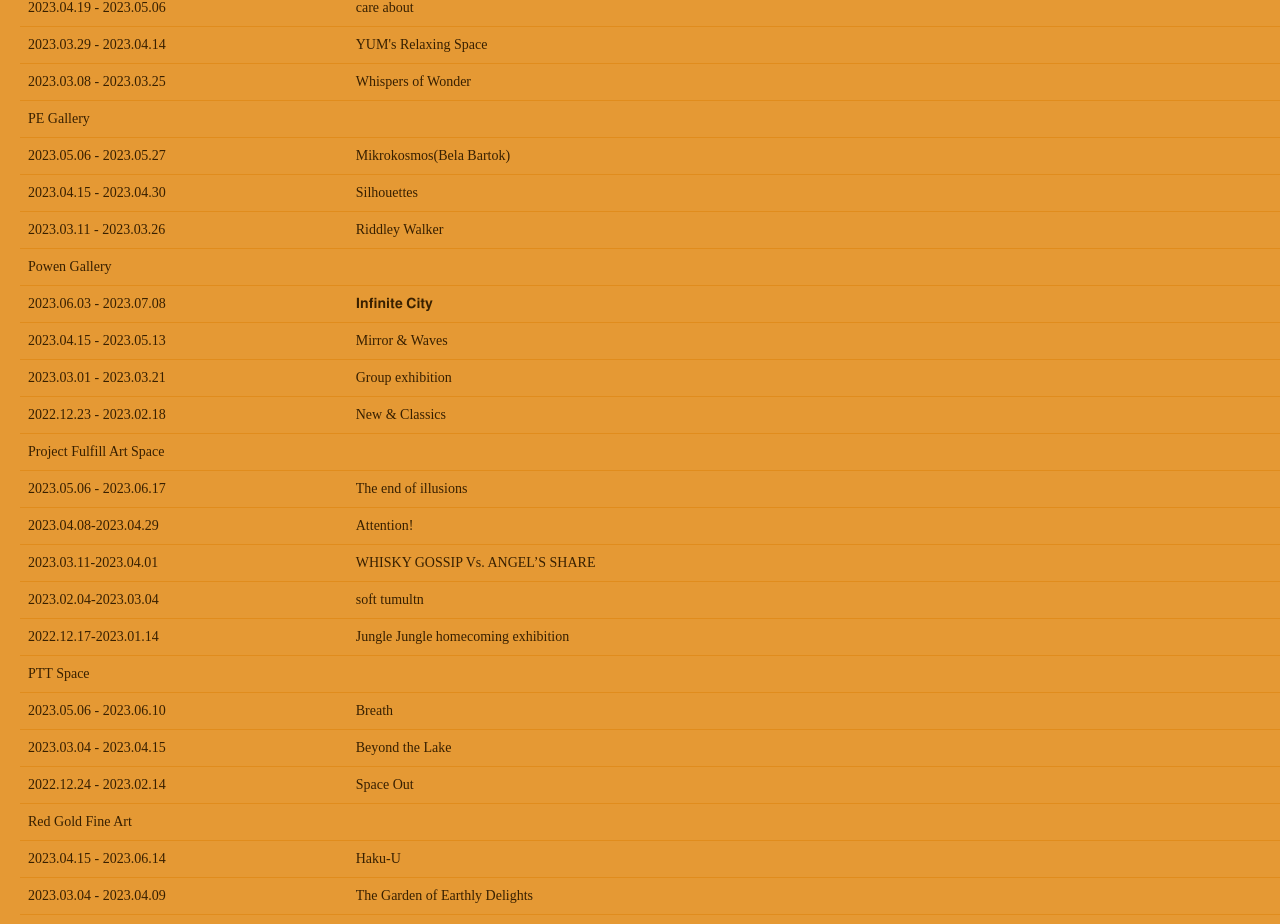
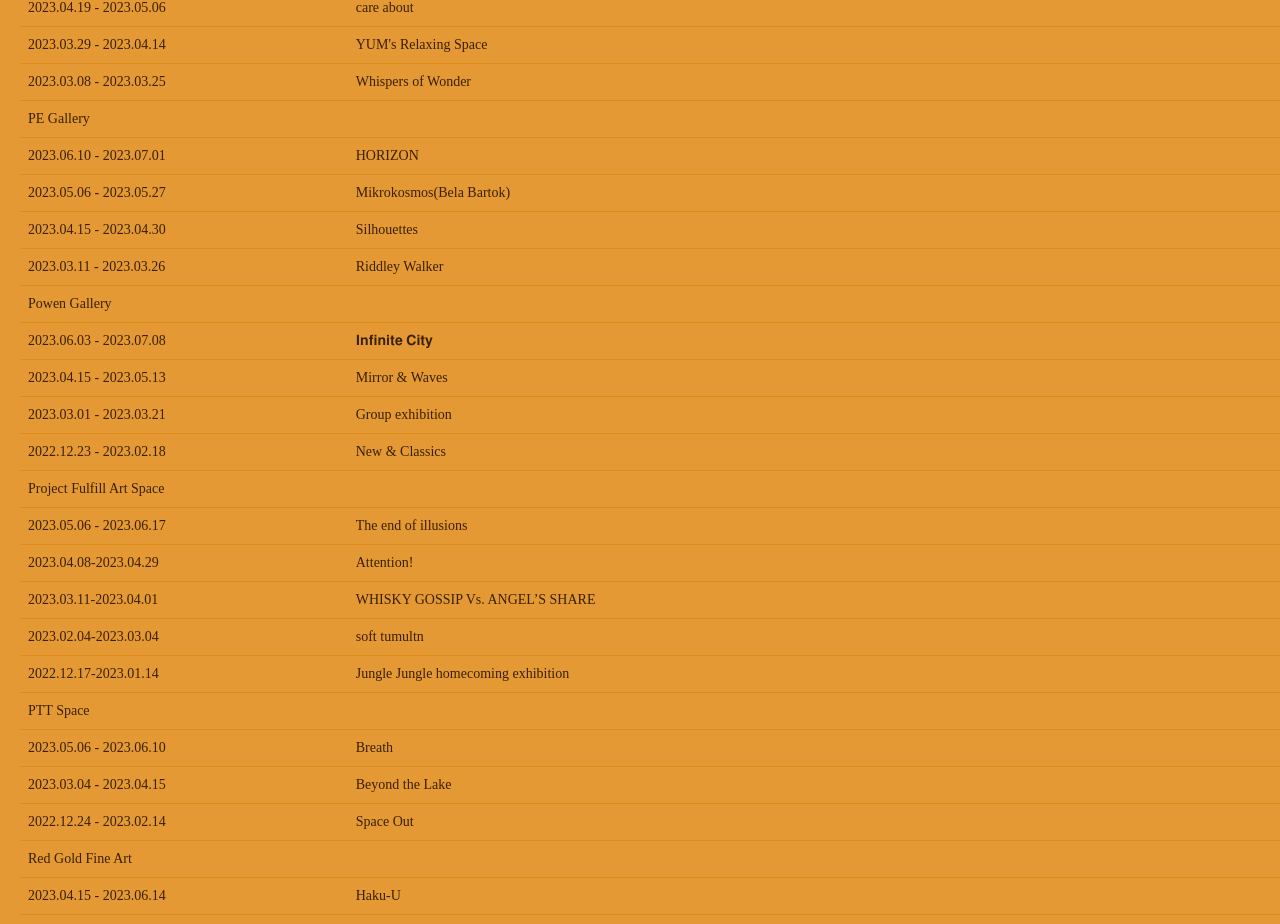
Before and after one commit to tjHsu/gallery-map, a Next.js app: page /events in a window 1280 px wide. Shown: the part 5476-6400 px from the top of the page. Built offline with nearby package versions, Linux system fonts and the light colour scheme; a web font is replaced by a local one.

Commit message:
Update PEnewshow.ts

```diff
--- a/src/constants/Constants.ts
+++ b/src/constants/Constants.ts
@@ -1750,6 +1750,11 @@ export const GALLERIES = [
     website: "https://performanceepistemology.com/",
     isSeparator: false,
     exhibitions: [{
+      artist: "Chuang CheWei",
+      showName: "HORIZON",
+      date: "2023.06.10 - 2023.07.01",
+      openingDate: "2023.06.10 sat 19:00"
+    }, {
       artist: "PE Public Domain",
       showName: "Mikrokosmos(Bela Bartok)",
       date: "2023.05.06 - 2023.05.27",
```
